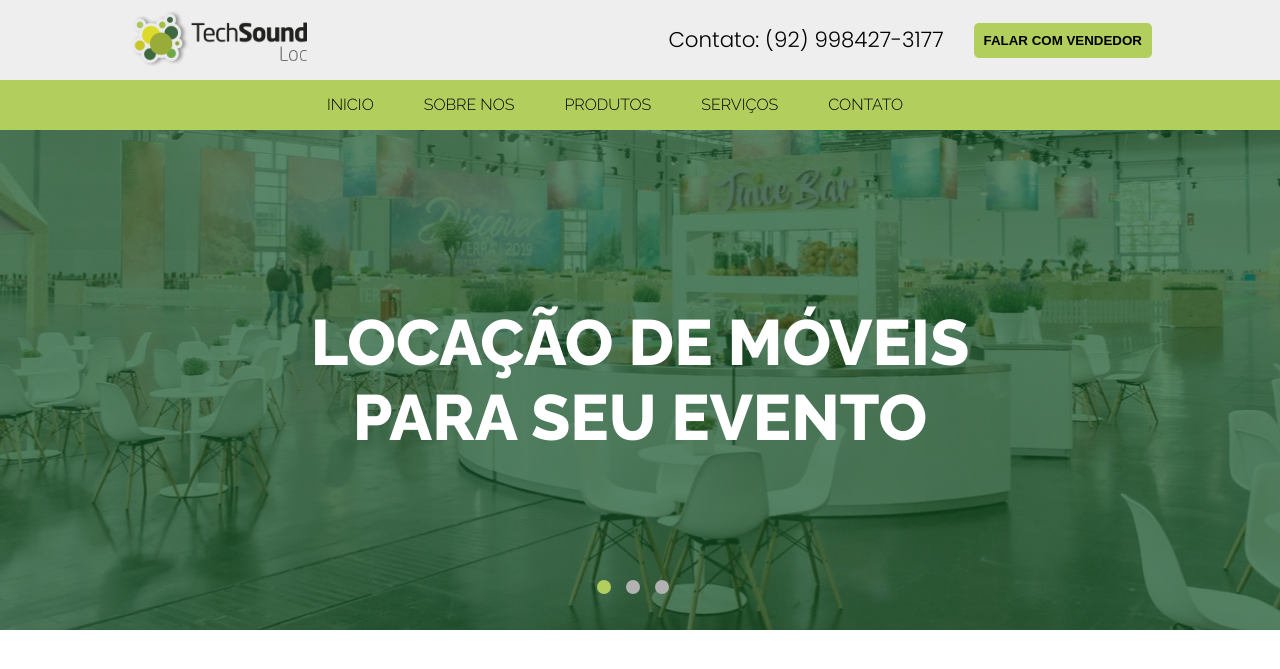
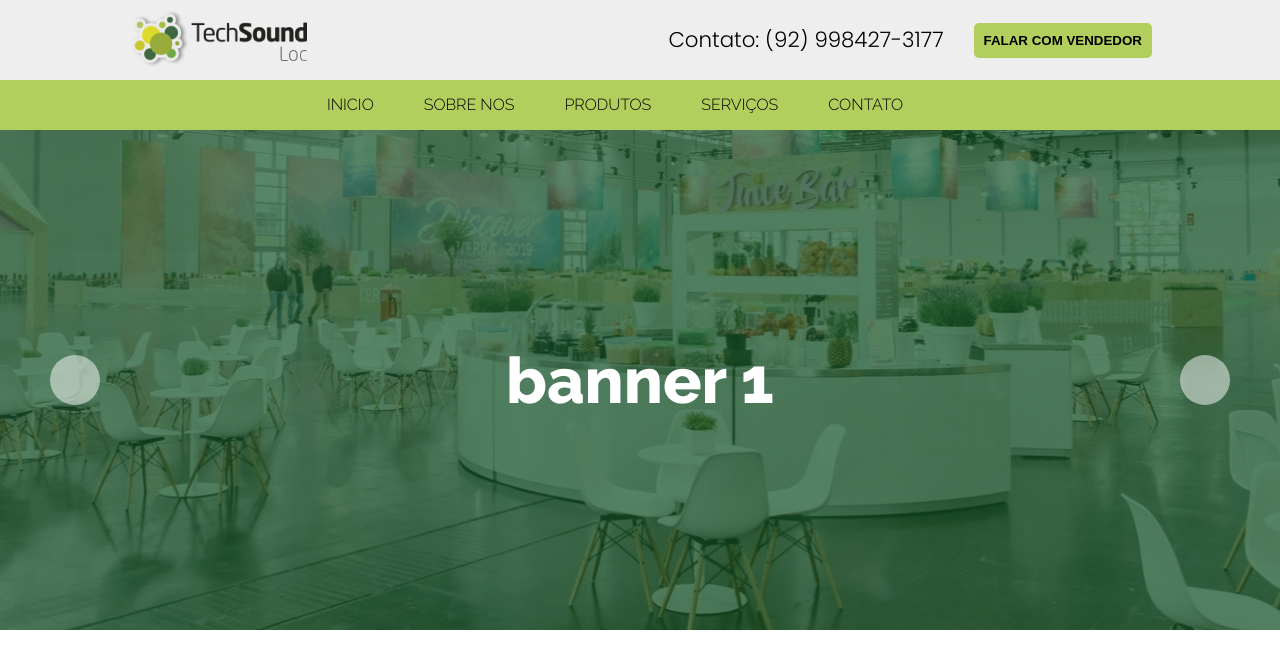
Before and after one commit to AlcemirMacedo/techsoundloc, a PHP site: page / in a window 1280 px wide. Shown: the top 669 px of the page. Run offline with PHP 8.4, Linux system fonts and the light colour scheme.

Commit message:
Finalizando Banner

```diff
--- a/css/estilos.css
+++ b/css/estilos.css
@@ -26,10 +26,7 @@ time, mark, audio, video {
 }
 
 /* HTML5 display-role reset for older browsers */
-article, aside, details, figcaption, figure,
-footer, header, hgroup, menu, nav, section {
-	display: block;
-}
+
 body {
 	line-height: 1;
     overflow-x: hidden;
@@ -54,7 +51,7 @@ table {
 /*CONFIGURAÇÕES GLOBAIS*/
 :root{
     --gray-one:#EEEEEE;
-    --white: #ffffff;
+    --white: rgb(255, 255, 255);
     --gray-two: #b2b2b2;
     --green-one: #B2CE5D;
     --green-two: rgb(82, 105, 12);
@@ -157,15 +154,17 @@ nav ul a:hover{
 
 .main-banner{
     overflow: hidden;
+    height: 500px;
+    background-color: var(--back-green-alpha);
 }
 .main-banner .area-total-banner{
-    width: 1000vw;
-    height: 500px;
+    height: 100%;
+    transition: all ease 1.5s;
 }
 .main-banner .background-banner{
     width: 100vw;
-    margin-left: -4px;
     height: 100%;
+    margin-right:-4px;
     background-image: url(../assets/imagens/moveis-para-eventos-festas.jpg);
     background-repeat: no-repeat;
     background-position: center;
@@ -176,7 +175,6 @@ nav ul a:hover{
     background-color: rgba(11, 78, 34, 0.67);
     height: 100%;
     width: 100vw;
-    margin: 0;
 }
 .main-banner .text-area{
     display: flex;
@@ -194,23 +192,21 @@ nav ul a:hover{
 /*pointers*/
 .pointer-area{
     width: 100vw;
-    height: 14px;
-    margin-top: -50px;
+    margin-top: -275px;
+    padding: 0 50px;
+    z-index: 1000;
+    display: flex;
+    justify-content: space-between;
     position: absolute;
-    display: flex;
-    justify-content: center;
+    align-self: center;
     align-items: center;
 }
 .pointer-area .pointer{
-    width: 14px;
-    height: 14px;
-    background-color: var(--gray-two);
-    border-radius: 7px;
+    width: 50px;
+    height: 50px;
+    background-color: rgba(255, 255, 255, 0.5);
+    border-radius: 50%;
     cursor: pointer;
-    margin-right: 15px;
-}
-.pointer-area .active{
-    background-color: var(--green-one);
 }
 
 /*END SECTION BANNER*/
--- a/index.html
+++ b/index.html
@@ -36,39 +36,42 @@
     </nav>
 
     <main class="main-banner">
-        <section class="area-total-banner" style="margin-left: 4px;">
+        <section class="area-total-banner">
             <div class="background-banner">
                 <div class="background-mask">
                     <div class="text-area">
-                        <h1>LOCAÇÃO DE MÓVEIS<br/>PARA SEU EVENTO</h1>
+                        <h1>banner 1</h1>
                     </div>
                 </div>
             </div>
             <div class="background-banner">
                 <div class="background-mask">
                     <div class="text-area">
-                        <h1>LOCAÇÃO DE MÓVEIS<br/>PARA SEU EVENTO</h1>
+                        <h1>banner 2</h1>
                     </div>
                 </div>
             </div>
             <div class="background-banner">
                 <div class="background-mask">
                     <div class="text-area">
-                        <h1>LOCAÇÃO DE MÓVEIS<br/>PARA SEU EVENTO</h1>
+                        <h1>banner 3</h1>
                     </div>
                 </div>
             </div>
             <div class="background-banner">
                 <div class="background-mask">
-                    <p>2</p>
+                    <div class="text-area">
+                        <h1>banner 4</h1>
+                    </div>
                 </div>
             </div>
         </section>
         <div class="pointer-area">
-            <div class="pointer active"></div>
-            <div class="pointer"></div>
-            <div class="pointer"></div>
+            <div class="pointer" onclick="goToPrev()"></div>
+            <div class="pointer" onclick="goToNext()"></div>
         </div>
     </main>
+
+    <script src="js/banner.js"></script>
 </body>
 </html>
--- /dev/null
+++ b/js/banner.js
@@ -0,0 +1,28 @@
+let totalSliders = document.querySelectorAll('.background-banner').length;
+let slideAtual = 0;
+
+document.querySelector('.area-total-banner').style.width = `calc(100vw * ${totalSliders})`
+console.log(totalSliders);
+
+function goToPrev(){
+    slideAtual--;
+    if(slideAtual<0){
+        slideAtual = totalSliders - 1;
+    }
+    atualizaMargin();
+}
+
+function goToNext(){
+    slideAtual++;
+    if(slideAtual > (totalSliders-1)){
+        slideAtual = 0;
+    };
+    atualizaMargin();
+};
+
+function atualizaMargin(){
+    let novaMargem = (slideAtual * document.body.clientWidth);
+    document.querySelector('.area-total-banner').style.marginLeft = `-${novaMargem}px`
+}
+
+setInterval(goToNext, 4000);
```
